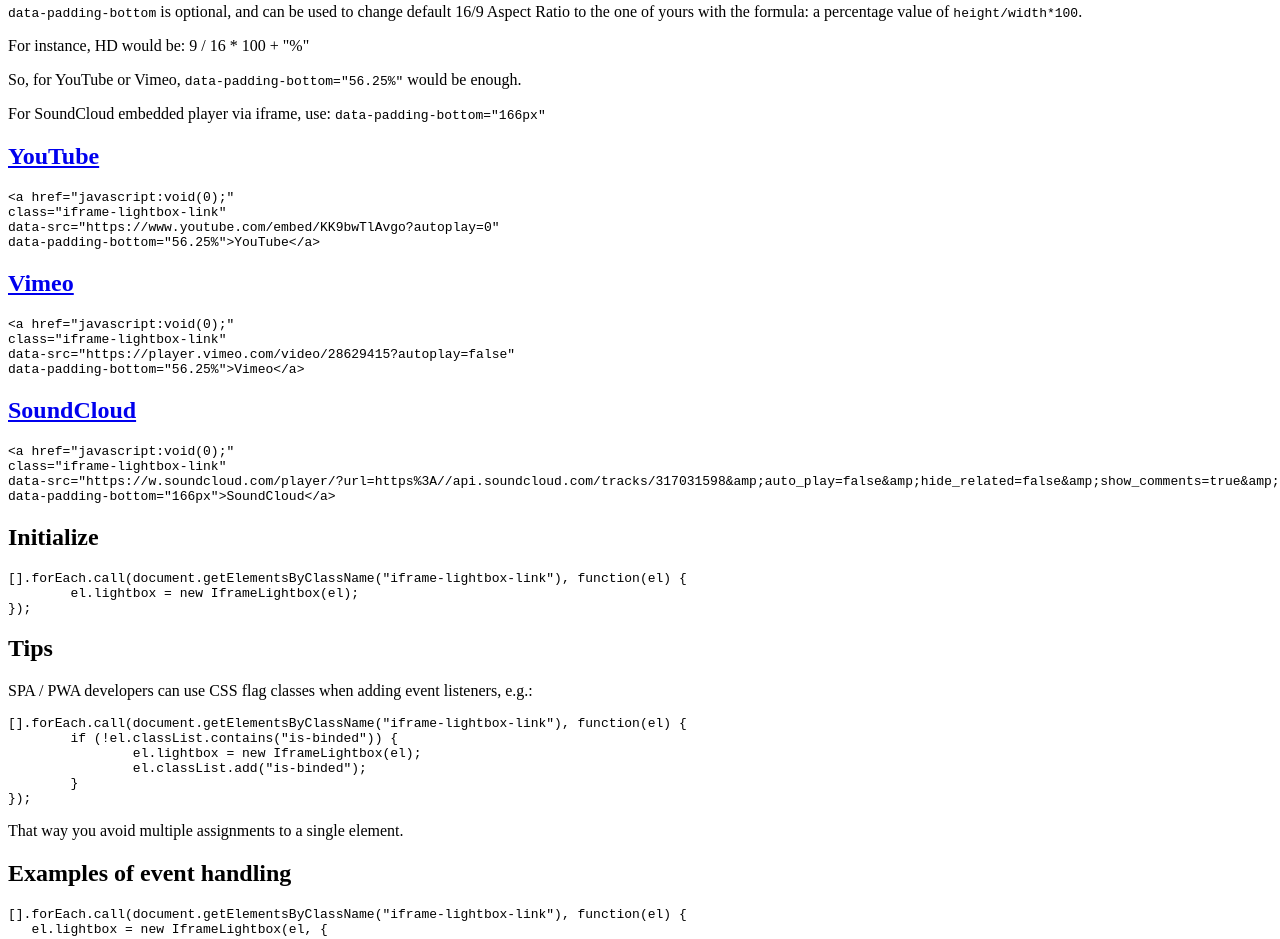
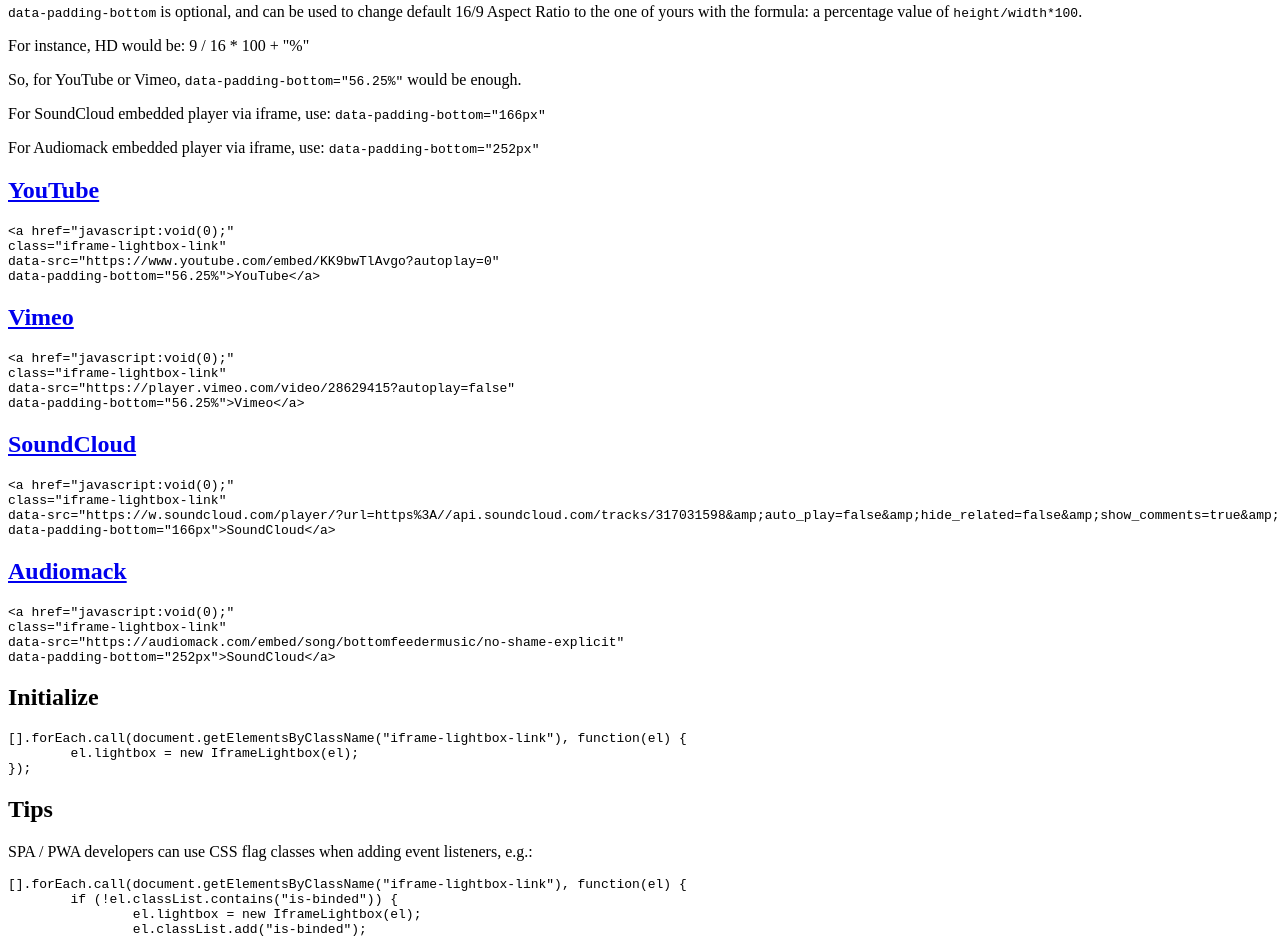
Before and after one commit to englishextra/iframe-lightbox, a website: page demo.html in a window 1280 px wide. Shown: the part 1767-2706 px from the top of the page. Drawn offline with Linux system fonts and the light colour scheme.

Commit message:
Audiomack to demo.html and README.md and package.json

```diff
--- a/demo.html
+++ b/demo.html
@@ -66,6 +66,7 @@
 	<p>For instance, HD would be: 9 / 16 * 100 + &quot;%&quot;</p>
 	<p>So, for YouTube or Vimeo, <code>data-padding-bottom=&quot;56.25%&quot;</code> would be enough.</p>
 	<p>For SoundCloud embedded player via iframe, use: <code>data-padding-bottom=&quot;166px&quot;</code></p>
+	<p>For Audiomack embedded player via iframe, use: <code>data-padding-bottom=&quot;252px&quot;</code></p>
 	<h2><a href="javascript:void(0);" class="iframe-lightbox-link" data-src="https://www.youtube.com/embed/KK9bwTlAvgo?autoplay=0" data-padding-bottom="56.25%">YouTube</a></h2>
 	<pre><code>&lt;a href=&quot;javascript:void(0);&quot;
 class=&quot;iframe-lightbox-link&quot;
@@ -81,6 +82,11 @@
 class=&quot;iframe-lightbox-link&quot;
 data-src=&quot;https://w.soundcloud.com/player/?url=https%3A//api.soundcloud.com/tracks/317031598&amp;amp;auto_play=false&amp;amp;hide_related=false&amp;amp;show_comments=true&amp;amp;show_user=true&amp;amp;show_reposts=false&amp;amp;visual=true&quot;
 data-padding-bottom=&quot;166px&quot;&gt;SoundCloud&lt;/a&gt;</code></pre>
+	<h2><a href="javascript:void(0);" class="iframe-lightbox-link" data-src="https://audiomack.com/embed/song/bottomfeedermusic/no-shame-explicit" data-padding-bottom="252px">Audiomack</a></h2>
+	<pre><code>&lt;a href=&quot;javascript:void(0);&quot;
+class=&quot;iframe-lightbox-link&quot;
+data-src=&quot;https://audiomack.com/embed/song/bottomfeedermusic/no-shame-explicit&quot;
+data-padding-bottom=&quot;252px&quot;&gt;SoundCloud&lt;/a&gt;</code></pre>
 	<h2>Initialize</h2>
 	<pre><code>[].forEach.call(document.getElementsByClassName(&quot;iframe-lightbox-link&quot;), function(el) {
 	el.lightbox = new IframeLightbox(el);
--- a/package.json
+++ b/package.json
@@ -21,7 +21,8 @@
 	"no-framework",
 	"youtube",
 	"vimeo",
-	"soundcloud"],
+	"soundcloud",
+	"audiomack"],
 	"files": ["iframe-lightbox.js",
 	"iframe-lightbox.css"],
 	"main": "iframe-lightbox.js",
```
Also changed, not shown: README.md.
